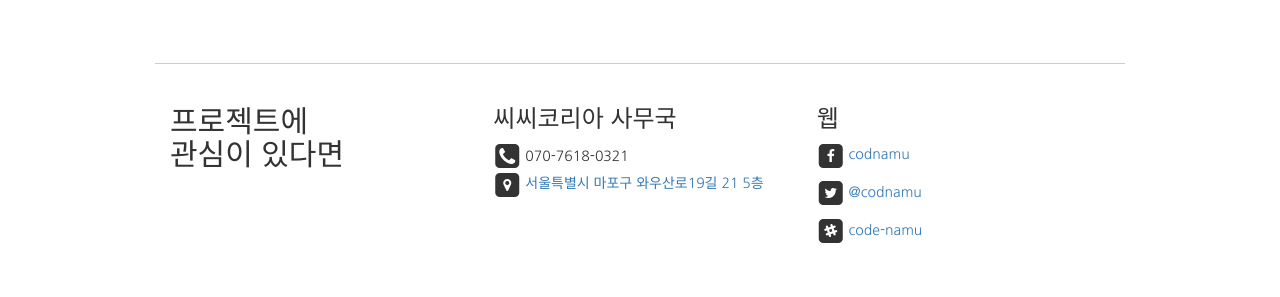
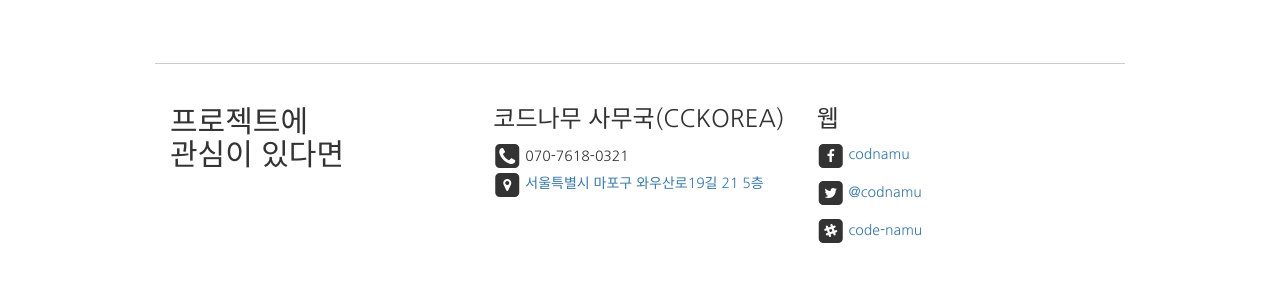
Before and after one commit to codenamu/2015-transparency, a Jekyll site: the page built from about.html, in a window 1280 px wide. Shown: the part 1553-1850 px from the top of the page. Built offline with Jekyll 4.4.1, drawn with Linux system fonts in a browser that asks for light colours; nearby versions of some CDN libraries; Markdown is read by kramdown in place of the engine named in the settings.

Commit message:
Update about.html

```diff
--- a/about.html
+++ b/about.html
@@ -71,7 +71,7 @@
       <h2>프로젝트에<br />관심이 있다면</h2>
     </div>
     <div class="col-xs-4">
-      <h3>씨씨코리아 사무국</h3>
+      <h3>코드나무 사무국(CCKOREA)</h3>
       <ul class="menu">
         <li>
           <i class="fa fa-phone-square fa-2x" style="margin-left: 2px;"></i>
```
